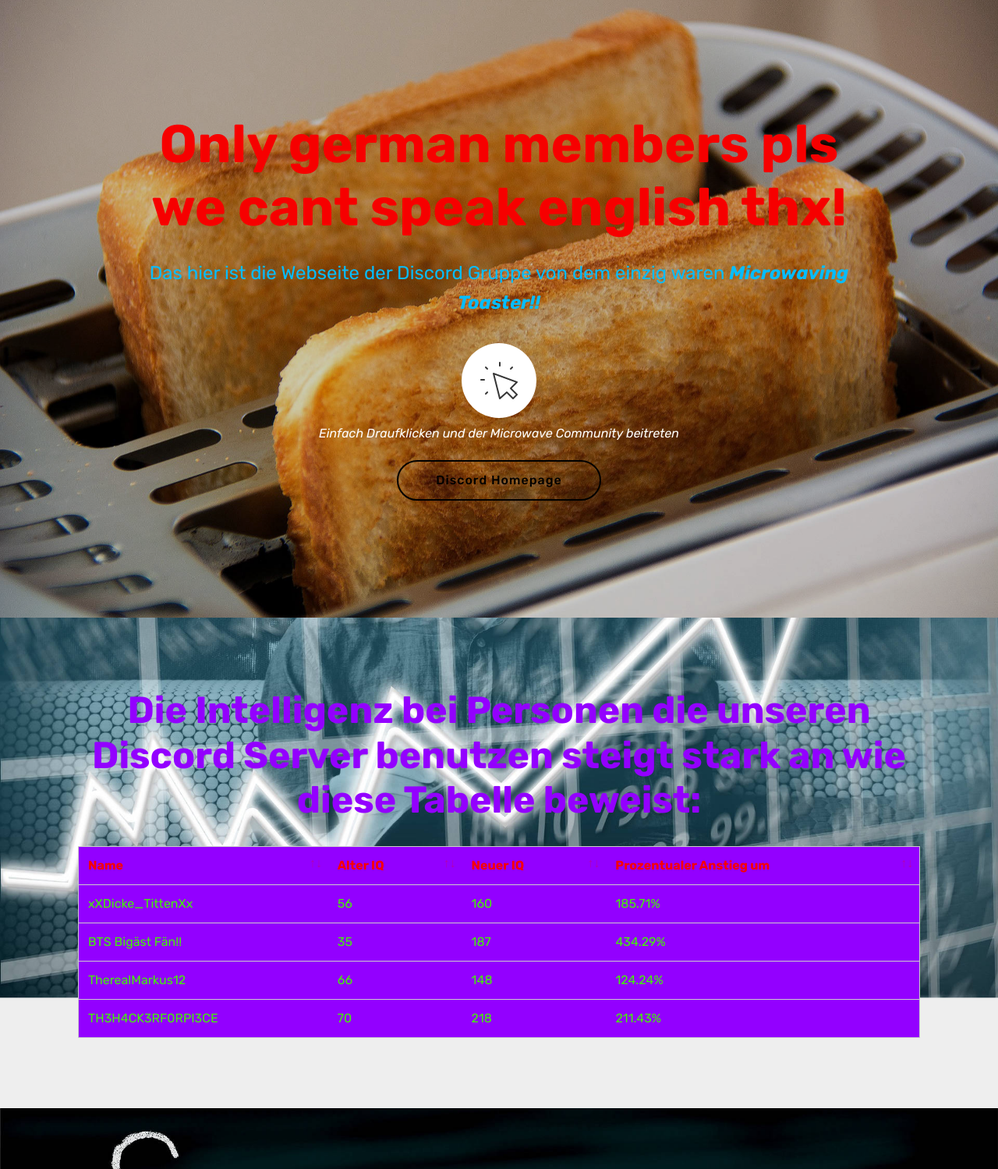
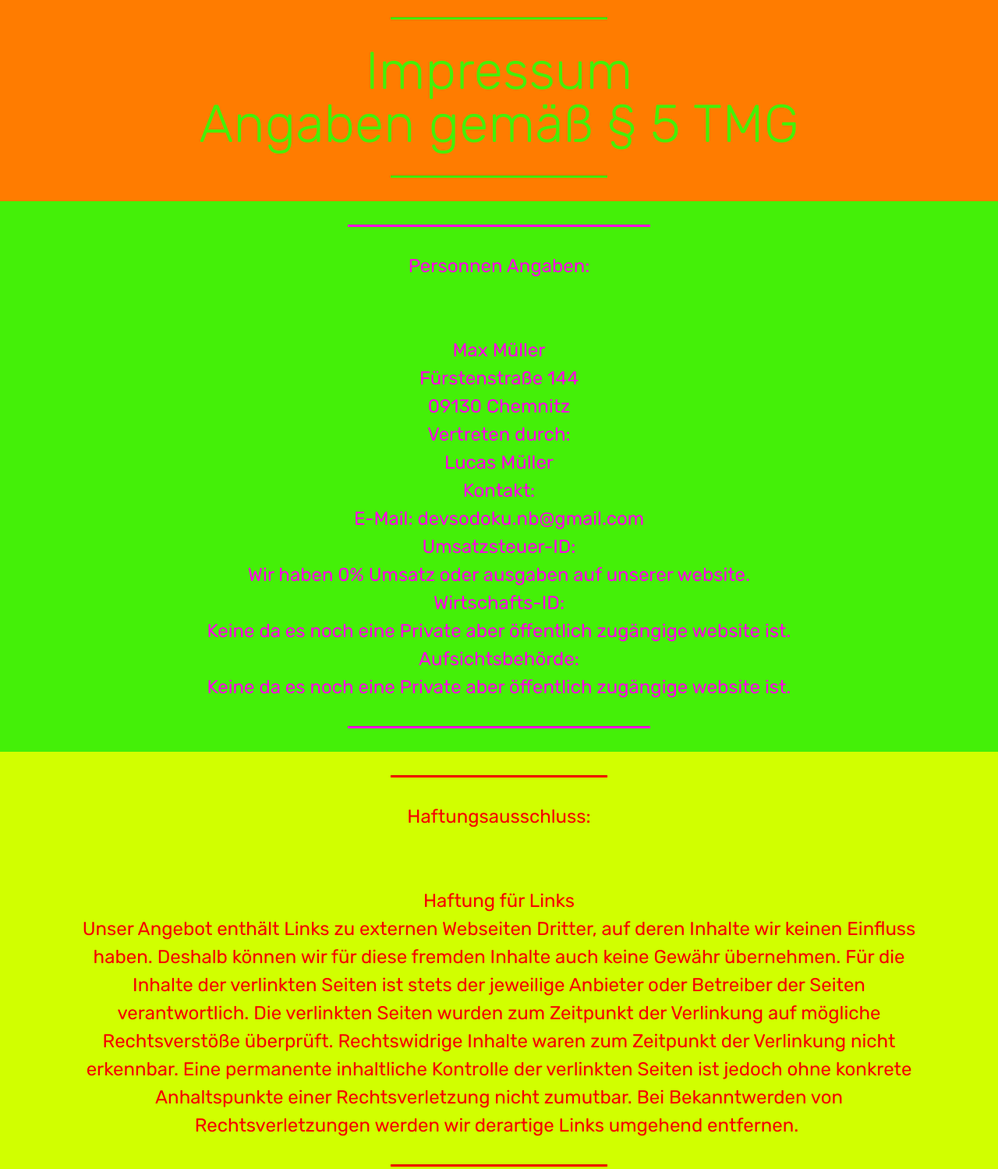
Before and after one commit to MicroToaster/Microside_Impressum, a plain HTML site: page index.html in a window 1280 px wide. Shown: the part 8-1507 px from the top of the page at 78% size. Drawn offline with Linux system fonts and the light colour scheme; files whose address does not match are found by name.

Commit message:
Update index.html

```diff
--- a/index.html
+++ b/index.html
@@ -1,21 +1,17 @@
 <!DOCTYPE html>
 <html >
 <head>
-  <!-- Site made with Mobirise Website Builder v4.8.7, https://mobirise.com -->
   <meta charset="UTF-8">
   <meta http-equiv="X-UA-Compatible" content="IE=edge">
-  <meta name="generator" content="Mobirise v4.8.7, mobirise.com">
   <meta name="viewport" content="width=device-width, initial-scale=1, minimum-scale=1">
   <link rel="shortcut icon" href="assets/images/whatsapp-image-2018-08-31-at-21.18.13-128x86-1.png" type="image/x-icon">
-  <meta name="description" content="">
-  <title>Home</title>
-  <link rel="stylesheet" href="assets/web/assets/mobirise-icons/mobirise-icons.css">
+  <meta name="description" content="Website Builder Description">
+  <title>Impressum</title>
   <link rel="stylesheet" href="assets/tether/tether.min.css">
   <link rel="stylesheet" href="assets/bootstrap/css/bootstrap.min.css">
   <link rel="stylesheet" href="assets/bootstrap/css/bootstrap-grid.min.css">
   <link rel="stylesheet" href="assets/bootstrap/css/bootstrap-reboot.min.css">
   <link rel="stylesheet" href="assets/soundcloud-plugin/style.css">
-  <link rel="stylesheet" href="assets/datatables/data-tables.bootstrap4.min.css">
   <link rel="stylesheet" href="assets/theme/css/style.css">
   <link rel="stylesheet" href="assets/mobirise/css/mbr-additional.css" type="text/css">
 
@@ -23,115 +19,100 @@
 
 </head>
 <body>
-  <section class="header8 cid-r9Ag5WwoAh mbr-fullscreen mbr-parallax-background" id="header8-0">
+  <section class="mbr-section article content9 cid-r9GXWsODj8" id="content9-d">
 
 
 
-    <div class="mbr-overlay" style="opacity: 0.2; background-color: rgb(0, 0, 0);">
-    </div>
-
-    <div class="container align-center">
-        <div class="row justify-content-md-center">
-            <div class="mbr-white col-md-10">
-                <h1 class="mbr-section-title align-center py-2 mbr-bold mbr-fonts-style display-1">Only german members pls we cant speak english thx!</h1>
-                <p class="mbr-text align-center py-2 mbr-fonts-style display-5">Das hier ist die Webseite der Discord Gruppe von dem einzig waren <strong><em>Microwaving Toaster!!</em></strong></p>
-                <div class="mbr-media show-modal align-center py-2" data-modal=".modalWindow">
-                         <a href="https://discord.gg/UMky597" target="_blank"><span class="mbr-iconfont mbri-cursor-click"></span></a>
-                </div>
-                <div class="icon-description align-center font-italic pb-3 mbr-fonts-style display-7">Einfach Draufklicken und der Microwave Community beitreten<br></div>
-                <div class="mbr-section-btn text-center"><a class="btn btn-md btn-black-outline display-4" href="https://discordapp.com/">Discord Homepage</a></div>
-            </div>
-        </div>
-    </div>
-    <div>
-        <div class="modalWindow" style="display: none;">
-            <div class="modalWindow-container">
-                <div class="modalWindow-video-container">
-                    <div class="modalWindow-video">
-                        <iframe width="100%" height="100%" frameborder="0" allowfullscreen="1"></iframe>
-                    </div>
-                    <a class="close" role="button" data-dismiss="modal">
-                        <span aria-hidden="true" class="mbri-close mbr-iconfont closeModal"></span>
-                        <span class="sr-only">Schließen</span>
-                    </a>
-                </div>
-            </div>
+    <div class="container">
+        <div class="inner-container" style="width: 100%;">
+            <hr class="line" style="width: 25%;">
+            <div class="section-text align-center mbr-fonts-style display-1">
+                    Impressum
+                <div>Angaben gemäß § 5 TMG
+</div></div>
+            <hr class="line" style="width: 25%;">
         </div>
         </div>
 </section>
 
-<section class="engine"><a href="https://mobirise.info/t">amp templates</a></section><section class="section-table cid-r9AtDuLZ9D mbr-parallax-background" id="table1-3">
+<section class="engine"><a href="https://mobirise.info/u">bootstrap html templates</a></section><section class="mbr-section article content9 cid-r9GWq9kxgF" id="content9-9">
 
 
 
-  <div class="container container-table">
-      <h2 class="mbr-section-title mbr-fonts-style align-center pb-3 display-2"><strong>Die Intelligenz bei Personen die unseren Discord Server benutzen steigt stark an wie diese Tabelle beweist:</strong></h2>
-
-      <div class="table-wrapper">
     <div class="container">
-
-        </div>
-
-        <div class="container scroll">
-          <table class="table" cellspacing="0">
-            <thead>
-              <tr class="table-heads ">
-
-
-
-
-              <th class="head-item mbr-fonts-style display-7">Name</th><th class="head-item mbr-fonts-style display-7">Alter IQ</th><th class="head-item mbr-fonts-style display-7">Neuer IQ</th><th class="head-item mbr-fonts-style display-7">Prozentualer Anstieg um</th></tr>
-            </thead>
-
-            <tbody>
-
-
-
-
-            <tr>
-
-
-
-
-              <td class="body-item mbr-fonts-style display-7">xXDicke_TittenXx</td><td class="body-item mbr-fonts-style display-7">56</td><td class="body-item mbr-fonts-style display-7">160</td><td class="body-item mbr-fonts-style display-7">185.71%</td></tr><tr>
-
-
-
-
-              <td class="body-item mbr-fonts-style display-7">BTS Bigäst Fän!!</td><td class="body-item mbr-fonts-style display-7">35</td><td class="body-item mbr-fonts-style display-7">187</td><td class="body-item mbr-fonts-style display-7">434.29%</td></tr><tr>
-
-
-
-
-              <td class="body-item mbr-fonts-style display-7">TherealMarkus12</td><td class="body-item mbr-fonts-style display-7">66</td><td class="body-item mbr-fonts-style display-7">148</td><td class="body-item mbr-fonts-style display-7">124.24%</td></tr><tr>
-
-
-
-
-              <td class="body-item mbr-fonts-style display-7">TH3H4CK3RF0RPI3CE</td><td class="body-item mbr-fonts-style display-7">70</td><td class="body-item mbr-fonts-style display-7">218</td><td class="body-item mbr-fonts-style display-7">211.43%</td></tr></tbody>
-          </table>
-        </div>
-        <div class="container table-info-container">
-
-        </div>
+        <div class="inner-container" style="width: 100%;">
+            <hr class="line" style="width: 35%;">
+            <div class="section-text align-center mbr-fonts-style display-5">Personnen Angaben:
+<div>
+</div><br><div><br></div><div>Max Müller
+</div><div>Fürstenstraße 144
+</div><div>09130 Chemnitz
+</div><div>
+</div><div>
+</div><div>Vertreten durch:
+</div><div>Lucas Müller
+</div><div>
+</div><div>
+</div><div>Kontakt:
+</div><div>E-Mail: devsodoku.nb@gmail.com
+</div><div>
+</div><div>
+</div><div>Umsatzsteuer-ID:
+</div><div>Wir haben 0% Umsatz oder ausgaben auf unserer website.
+</div><div>
+</div><div>
+</div><div>Wirtschafts-ID:
+</div><div>Keine da es noch eine Private aber öffentlich zugängige website ist.
+</div><div>
+</div><div>
+</div><div>Aufsichtsbehörde:
+</div><div>Keine da es noch eine Private aber öffentlich zugängige website ist.</div></div>
+            <hr class="line" style="width: 35%;">
         </div>
         </div>
 </section>
 
-<section class="mbr-section info1 cid-r9GTxpLvyS" id="info1-5">
-
+<section class="mbr-section article content9 cid-r9GWqxZHjK" id="content9-a">
 
 
 
     <div class="container">
-        <div class="row justify-content-center content-row">
-            <div class="media-container-column title col-12 col-lg-7 col-md-6">
+        <div class="inner-container" style="width: 100%;">
+            <hr class="line" style="width: 25%;">
+            <div class="section-text align-center mbr-fonts-style display-5">
+                    Haftungsausschluss:
+                <div><br></div><br><div>Haftung für Links
+</div><div>Unser Angebot enthält Links zu externen Webseiten Dritter, auf deren Inhalte wir keinen Einfluss haben. Deshalb können wir für diese fremden Inhalte auch keine Gewähr übernehmen. Für die Inhalte der verlinkten Seiten ist stets der jeweilige Anbieter oder Betreiber der Seiten verantwortlich. Die verlinkten Seiten wurden zum Zeitpunkt der Verlinkung auf mögliche Rechtsverstöße überprüft. Rechtswidrige Inhalte waren zum Zeitpunkt der Verlinkung nicht erkennbar. Eine permanente inhaltliche Kontrolle der verlinkten Seiten ist jedoch ohne konkrete Anhaltspunkte einer Rechtsverletzung nicht zumutbar. Bei Bekanntwerden von Rechtsverletzungen werden wir derartige Links umgehend entfernen.&nbsp;</div></div>
+            <hr class="line" style="width: 25%;">
+        </div>
+        </div>
+</section>
+
+<section class="mbr-section article content9 cid-r9GWqWlrsd" id="content9-b">
 
 
+
+    <div class="container">
+        <div class="inner-container" style="width: 100%;">
+            <hr class="line" style="width: 25%;">
+            <div class="section-text align-center mbr-fonts-style display-5">Urheberrecht
+:<br><br><br><div>Die durch die Seitenbetreiber erstellten Inhalte und Werke auf diesen Seiten unterliegen dem deutschen Urheberrecht. Die Vervielfältigung, Bearbeitung, Verbreitung und jede Art der Verwertung außerhalb der Grenzen des Urheberrechtes bedürfen der schriftlichen Zustimmung des jeweiligen Autors bzw. Erstellers. Downloads und Kopien dieser Seite sind nur für den privaten, nicht kommerziellen Gebrauch gestattet. Soweit die Inhalte auf dieser Seite nicht vom Betreiber erstellt wurden, werden die Urheberrechte Dritter beachtet. Insbesondere werden Inhalte Dritter als solche gekennzeichnet. Sollten Sie trotzdem auf eine Urheberrechtsverletzung aufmerksam werden, bitten wir um einen entsprechenden Hinweis. Bei Bekanntwerden von Rechtsverletzungen werden wir derartige Inhalte umgehend entfernen.&nbsp;</div></div>
+            <hr class="line" style="width: 25%;">
         </div>
-            <div class="media-container-column col-12 col-lg-3 col-md-4">
-                <div class="mbr-section-btn align-right py-4"><a class="btn btn-primary display-4" href="https://microtoaster.github.io/Microside/Impressum.html">Impressum</a></div>
         </div>
+</section>
+
+<section class="mbr-section article content9 cid-r9GXkWKWB8" id="content9-c">
+
+
+
+    <div class="container">
+        <div class="inner-container" style="width: 100%;">
+            <hr class="line" style="width: 25%;">
+            <div class="section-text align-center mbr-fonts-style display-5">
+                    Datenschutz:<br><br><br><span style="font-size: 1.5rem;">Die Nutzung unserer Webseite ist in der Regel ohne Angabe personenbezogener Daten möglich. Soweit auf unseren Seiten personenbezogene Daten (beispielsweise Name, Anschrift oder eMail-Adressen) erhoben werden, erfolgt dies, soweit möglich, stets auf freiwilliger Basis. Diese Daten werden ohne Ihre ausdrückliche Zustimmung nicht an Dritte weitergegeben.&nbsp;</span><div>Wir weisen darauf hin, dass die Datenübertragung im Internet (z.B. bei der Kommunikation per E-Mail) Sicherheitslücken aufweisen kann. Ein lückenloser Schutz der Daten vor dem Zugriff durch Dritte ist nicht möglich.
+</div><div>Der Nutzung von im Rahmen der Impressumspflicht veröffentlichten Kontaktdaten durch Dritte zur Übersendung von nicht ausdrücklich angeforderter Werbung und Informationsmaterialien wird hiermit ausdrücklich widersprochen. Die Betreiber der Seiten behalten sich ausdrücklich rechtliche Schritte im Falle der unverlangten Zusendung von Werbeinformationen, etwa durch Spam-Mails, vor.</div></div>
+            <hr class="line" style="width: 25%;">
         </div>
         </div>
 </section>
@@ -141,10 +122,6 @@
   <script src="assets/popper/popper.min.js"></script>
   <script src="assets/tether/tether.min.js"></script>
   <script src="assets/bootstrap/js/bootstrap.min.js"></script>
-  <script src="assets/playervimeo/vimeo_player.js"></script>
-  <script src="assets/parallax/jarallax.min.js"></script>
-  <script src="assets/datatables/jquery.data-tables.min.js"></script>
-  <script src="assets/datatables/data-tables.bootstrap4.min.js"></script>
   <script src="assets/smoothscroll/smooth-scroll.js"></script>
   <script src="assets/theme/js/script.js"></script>
 
```
Lines whose indentation alone changed are shown as unchanged.
